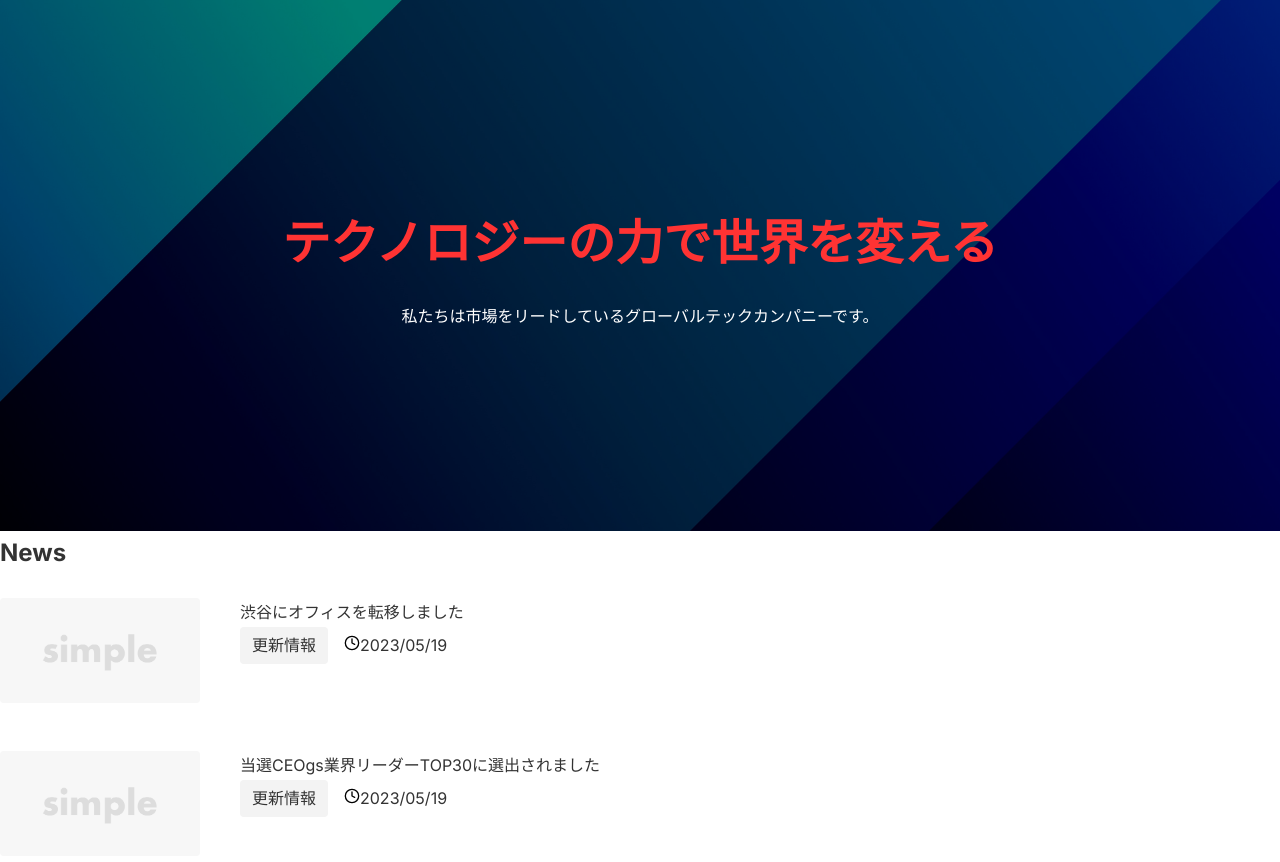
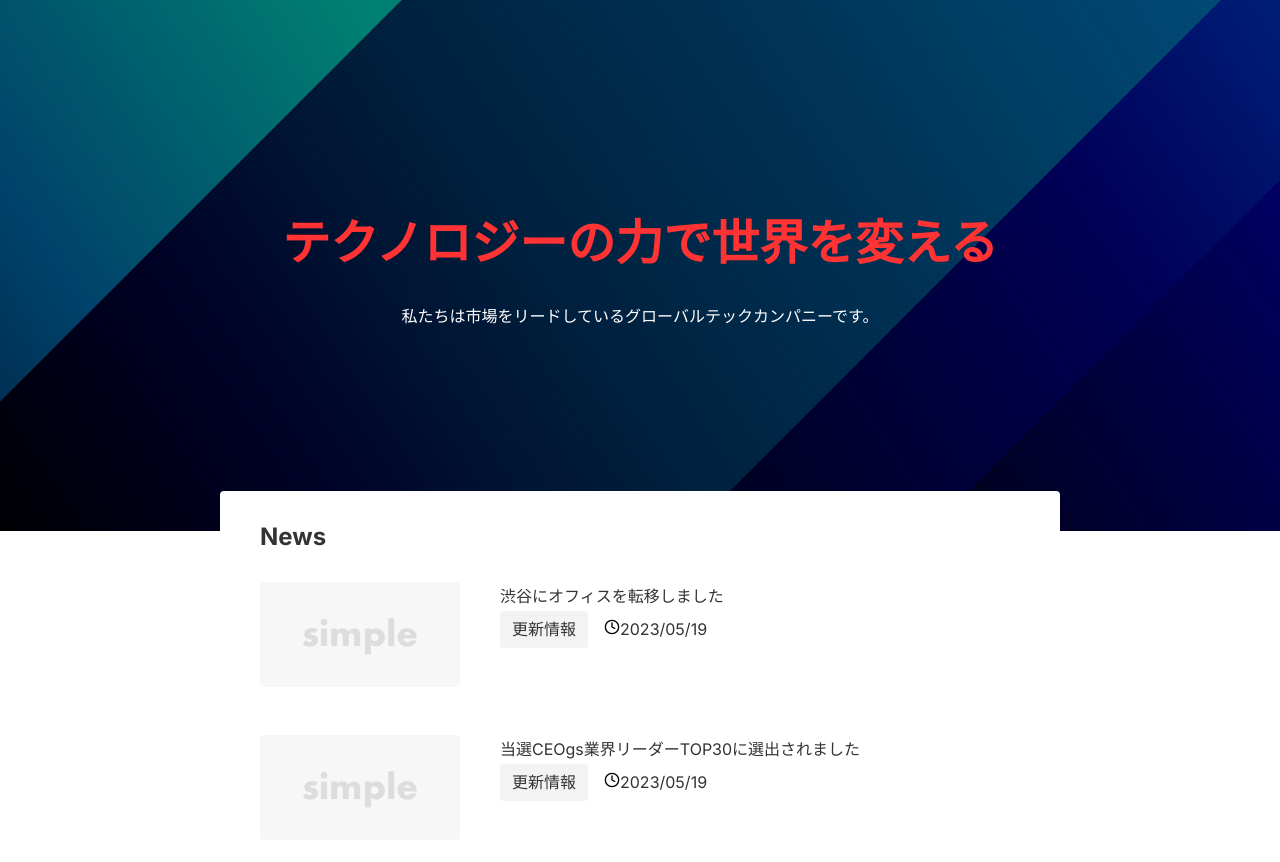
Before and after one commit to KTCume/my-next-project, a Next.js app: page / in a window 1280 px wide. Shown: the top 862 px of the page. Built offline with nearby package versions, Linux system fonts and the light colour scheme.

Commit message:
へんこう

```diff
--- a/app/page.module.css
+++ b/app/page.module.css
@@ -35,7 +35,7 @@
   z-index: -1;
 }
 
-.newz {
+.news {
   position: relative;
   background-color: #fff;
   width: 840px;
```
